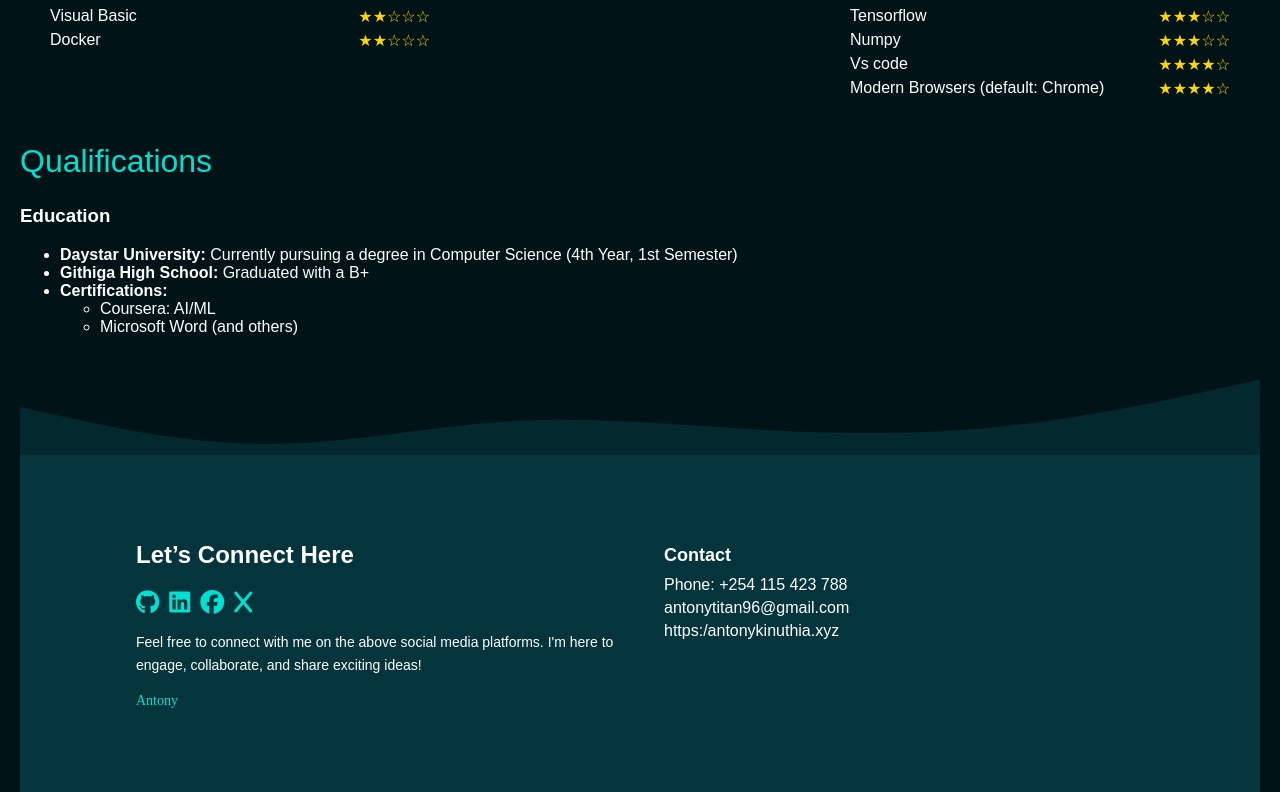
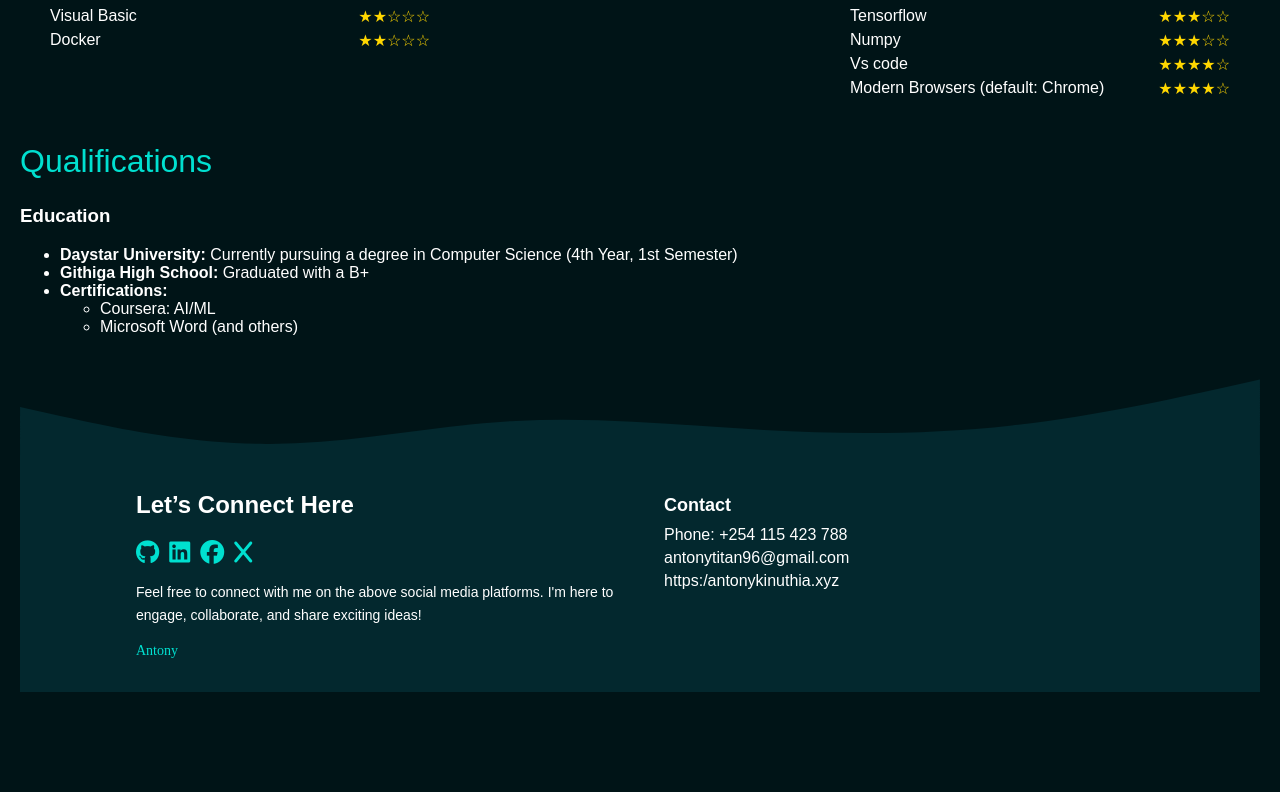
Before and after one commit to Titanantony/myPortfolio, a React (Create React App) app: page / in a window 1280 px wide. Shown: the part 1608-2400 px from the top of the page. After the commit the page ends 2300 px from the top, so only its background shows below. Built offline with nearby package versions, Linux system fonts and the light colour scheme; no server answers.

Commit message:
Fix remove footer tag to be able add css styling and chore: change color

```diff
--- a/src/SharedComponents/Footer.css
+++ b/src/SharedComponents/Footer.css
@@ -1,13 +1,10 @@
-.footer {
-  padding: 50px 0;
-  color: #ffffff;
-}
-
 .footer-container {
+  background-color: #03282e;
   display: grid;
   grid-template-columns: repeat(2, 1fr);
   gap: 1rem;
   padding: 0 100px;
+
 }
 
 .footer-left,
--- a/src/SharedComponents/Footer.js
+++ b/src/SharedComponents/Footer.js
@@ -4,7 +4,6 @@ import SocialLinks from './SocialLinks'
 
 const Footer = () => {
   return (
-    <footer className='footer'>
       <div className='footer-container'>
         <div className='footer-left'>
           <h2>Let’s Connect Here</h2>
@@ -37,7 +36,6 @@ const Footer = () => {
           </div>
         </div>
       </div>
-    </footer>
   )
 }
 
```
